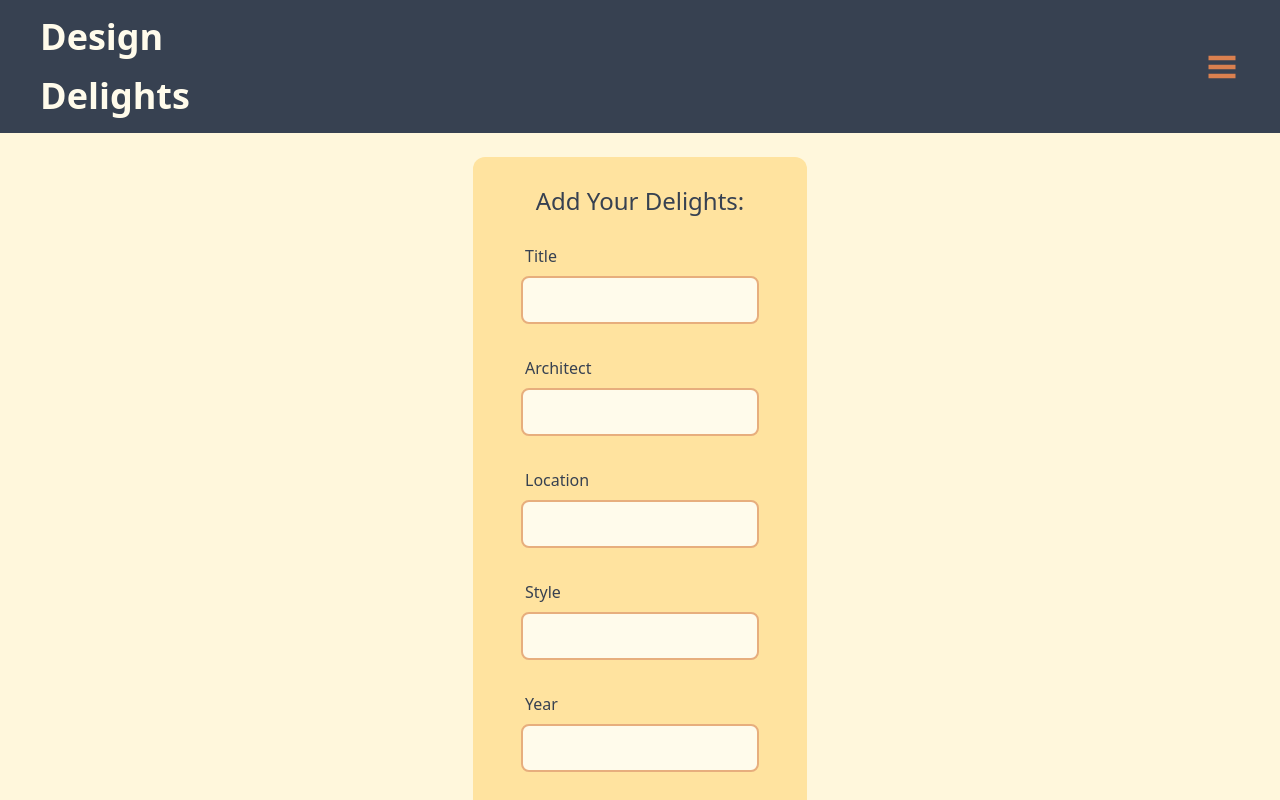
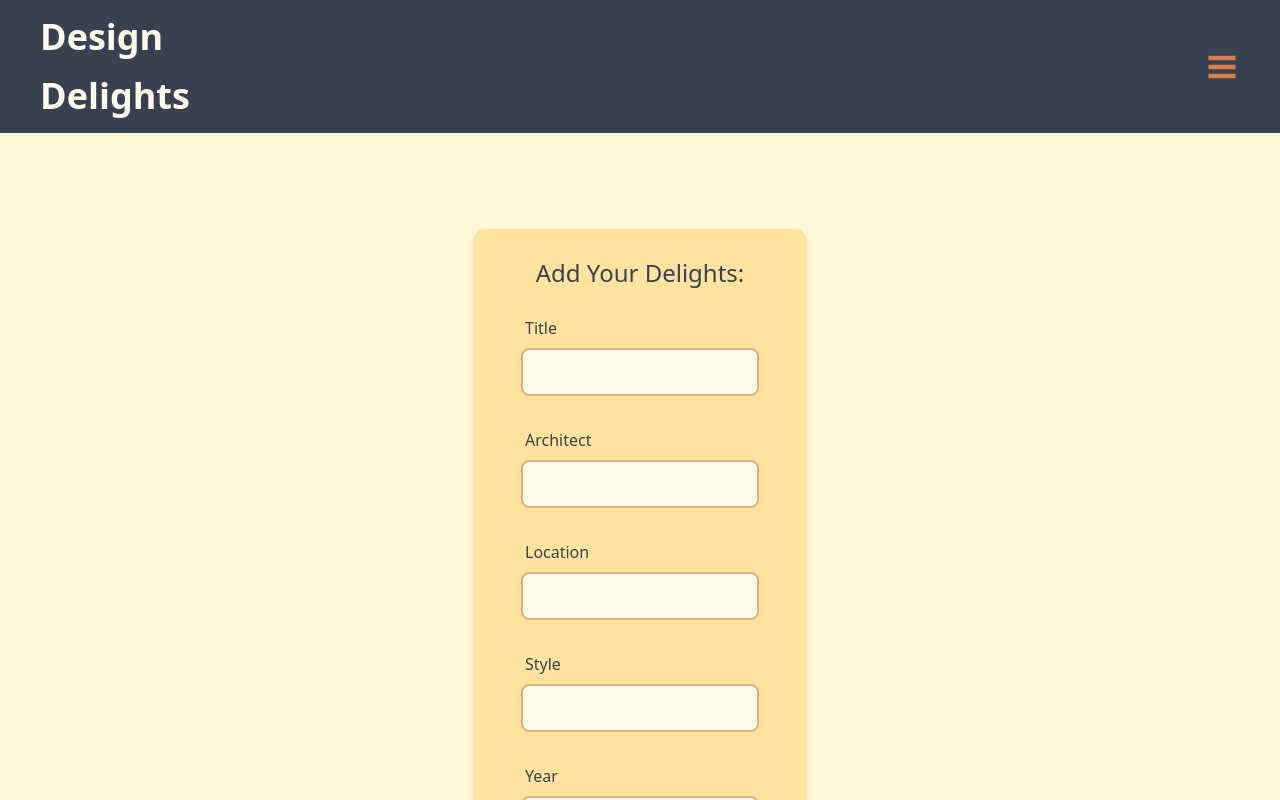
Before and after one commit to sheevashab/design-delights, a React (Create React App) app in the folder client/: page /architecture/new in a window 1280 px wide. Built offline with nearby package versions, Linux system fonts and the light colour scheme; no server answers.

Commit message:
Form Position on Page and adding Footer component

```diff
--- a/client/src/App.js
+++ b/client/src/App.js
@@ -2,6 +2,7 @@ import "./App.css";
 import Navbar from "./components/Navbar";
 import PostButtons from "./components/PostButtons";
 import EmailSubmit from "./components/EmailSubmit";
+import Footer from "./components/Footer"
 import ArtList from "./components/art/ArtList";
 import ArtDetail from "./components/art/ArtDetail";
 import ArtPost from "./components/art/ArtPost";
@@ -20,7 +21,7 @@ function App() {
   return (
     <div id="app" className="h-screen w-full overflow-auto">
       <Navbar />
-      <div className="flex flex-col justify-around md:justify-between">
+      <div className="flex flex-col justify-around min-h-screen md:justify-between">
         <Switch>
           <Route exact path="/">
             <img className="mx-auto w-4/5 max-w-lg mt-8 lg:w-auto xl:max-w-4xl"
@@ -90,6 +91,7 @@ function App() {
             <ArchitectureDetail />
           </Route>
         </Switch>
+        <Footer />
       </div>
     </div >
   );
--- /dev/null
+++ b/client/src/components/Footer.jsx
@@ -0,0 +1,7 @@
+export default function Footer() {
+  return (
+    <div>
+      <p className="bg-gray-700 text-center text-yellow-50 font-extralight text-sm py-4">Created by Sheeva Shabahang</p>
+    </div>
+  )
+}
--- a/client/src/components/architecture/ArchitectureForm.jsx
+++ b/client/src/components/architecture/ArchitectureForm.jsx
@@ -2,8 +2,8 @@ import React from "react";
 
 export default function ArchitectureForm(props) {
   return (
-    <div className="form-control">
-      <form className="flex flex-col mx-auto mt-6 bg-soft-yellow rounded-xl px-12 py-6" onSubmit={props.handleSubmit}>
+    <div className="form-control my-6 lg:my-24">
+      <form className="flex flex-col mx-auto bg-soft-yellow rounded-xl px-12 py-6" onSubmit={props.handleSubmit}>
         <h1 className="text-gray-700 text-2xl text-center font-normal leading-relaxed">Add Your Delights:</h1>
         <label className="label mt-4">
           <span className="label-text text-base text-gray-700">Title</span></label>
--- a/client/src/components/art/ArtForm.jsx
+++ b/client/src/components/art/ArtForm.jsx
@@ -2,8 +2,8 @@ import React from "react";
 
 export default function ArtForm(props) {
   return (
-    <div className="form-control">
-      <form className="flex flex-col mx-auto mt-6 bg-soft-yellow rounded-xl px-12 py-6" onSubmit={props.handleSubmit}>
+    <div className="form-control my-6 lg:my-24">
+      <form className="flex flex-col mx-auto bg-soft-yellow rounded-xl px-12 py-6" onSubmit={props.handleSubmit}>
         <h1 className="text-gray-700 text-2xl text-center font-normal leading-relaxed">Add Your Delights:</h1>
         <label className="label mt-4">
           <span className="label-text text-base text-gray-700">Title</span></label>
--- a/client/src/components/fashion/FashionForm.jsx
+++ b/client/src/components/fashion/FashionForm.jsx
@@ -2,8 +2,8 @@ import React from "react";
 
 export default function FashionForm(props) {
   return (
-    <div className="form-control">
-      <form className="flex flex-col mx-auto mt-6 bg-soft-yellow rounded-xl px-12 py-6" onSubmit={props.handleSubmit}>
+    <div className="form-control my-6 lg:my-24">
+      <form className="flex flex-col mx-auto bg-soft-yellow rounded-xl px-12 py-6" onSubmit={props.handleSubmit}>
         <h1 className="text-gray-700 text-2xl text-center font-normal leading-relaxed">Add Your Delights:</h1>
 
         <label className="label mt-4">
--- a/client/src/components/interiors/InteriorsForm.jsx
+++ b/client/src/components/interiors/InteriorsForm.jsx
@@ -2,8 +2,8 @@ import React from "react";
 
 export default function InteriorsForm(props) {
   return (
-    <div className="form-control">
-      <form className="flex flex-col mx-auto mt-6 bg-soft-yellow rounded-xl px-12 py-6" onSubmit={props.handleSubmit}>
+    <div className="form-control my-6 lg:my-24">
+      <form className="flex flex-col mx-auto bg-soft-yellow rounded-xl px-12 py-6" onSubmit={props.handleSubmit}>
         <h1 className="text-gray-700 text-2xl text-center font-normal leading-relaxed">Add Your Delights:</h1>
         <label className="label mt-4">
           <span className="label-text text-base text-gray-700">Product Name</span></label>
```
